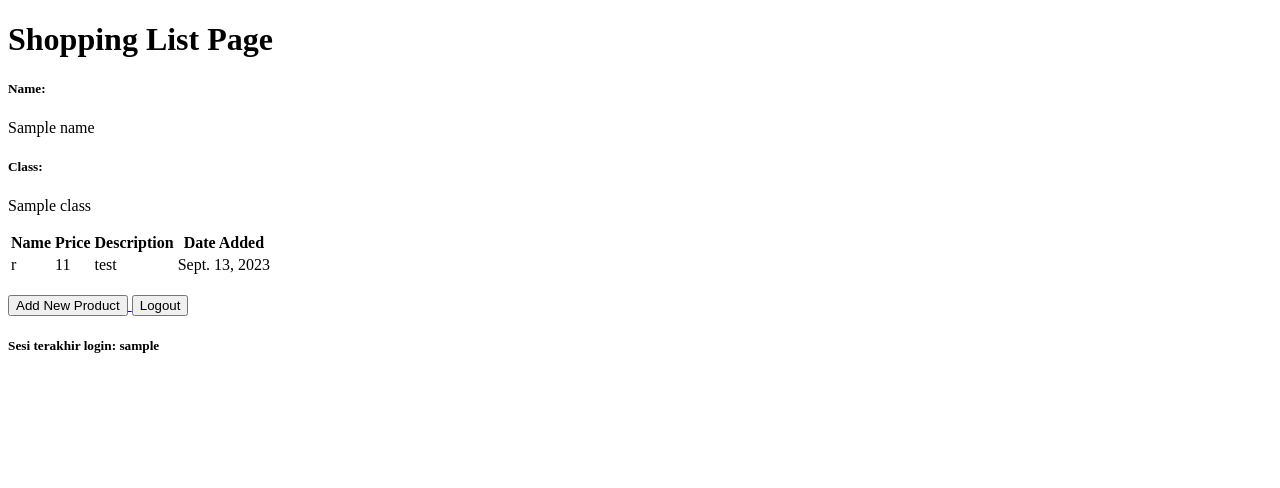
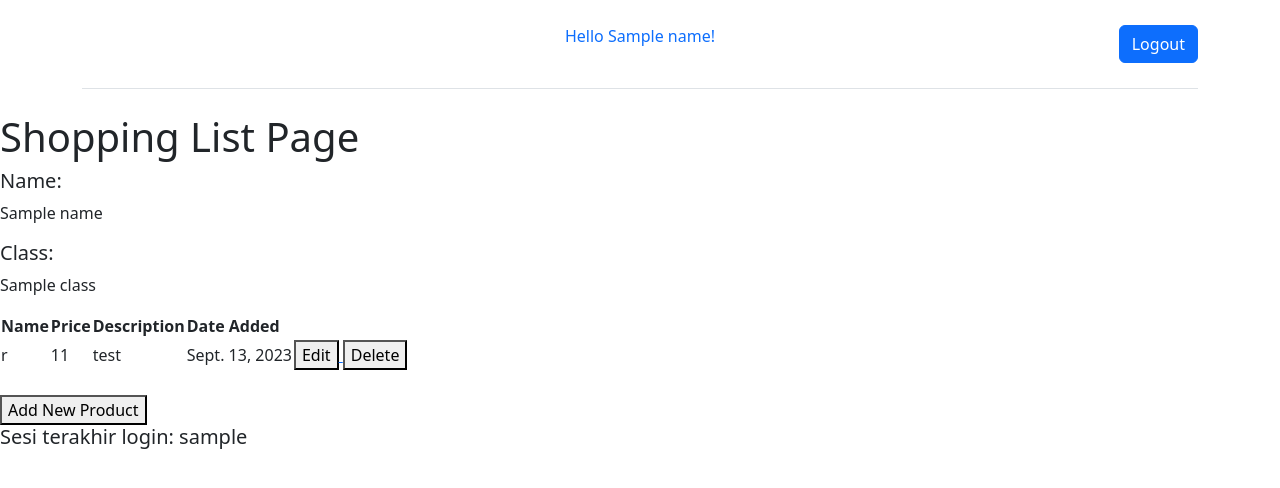
Before and after one commit to reyhanwiyasa/shopping-list, a Django app: template main/templates/main.html in a window 1280 px wide. Shown: the top 488 px of the page. Run offline with Django 4.2, Linux system fonts and the light colour scheme; data comes from the database, SQL or seed files in the repository; both versions use the stored data as it was after the commit; the template is opened without the code that fills it: values that come from a table or form of the project are taken from there, most other values are stand-ins (such as "Sample title", 1, 10 or a date in 2020).

Commit message:
tutor 4 css

```diff
--- a/main/templates/main.html
+++ b/main/templates/main.html
@@ -1,6 +1,25 @@
 {% extends 'base.html' %}
 
 {% block content %}
+<div class="container">
+    <header class="d-flex flex-wrap align-items-center justify-content-center justify-content-md-between py-3 mb-4 border-bottom">
+      <div class="col-md-3 mb-2 mb-md-0">
+        <a href="/" class="d-inline-flex link-body-emphasis text-decoration-none">
+          <svg class="bi" width="40" height="32" role="img" aria-label="Bootstrap"><use xlink:href="#bootstrap"></use></svg>
+        </a>
+      </div>
+
+      <ul class="nav col-12 col-md-auto mb-2 justify-content-center mb-md-0">
+        <li><a href="#" class="nav-link px-2"><p>Hello {{name}}!</p></a></li>
+      </ul>
+
+      <div class="col-md-3 text-end">
+        <a href="{%url 'main:logout' %}">
+        <button type="button" class="btn btn-primary">Logout</button>
+        </a>
+      </div>
+    </header>
+  </div>
     <h1>Shopping List Page</h1>
 
     <h5>Name:</h5>
@@ -25,6 +44,18 @@
                 <td>{{product.price}}</td>
                 <td>{{product.description}}</td>
                 <td>{{product.date_added}}</td>
+                <td>
+                    <a href="{% url 'main:edit_product' product.pk %}">
+                        <button>
+                            Edit
+                        </button>
+                    </a>
+                    <a href="{% url 'main:delete_product' product.pk %}">
+                        <button>
+                            Delete
+                        </button>
+                    </a>
+                </td>
             </tr>
         {% endfor %}
     </table>
@@ -36,10 +67,5 @@
             Add New Product
         </button>
     </a>
-    <a href="{% url 'main:logout' %}">
-        <button>
-            Logout
-        </button>
-    </a>
     <h5>Sesi terakhir login: {{ last_login }}</h5>
 {% endblock content %}
--- a/main/urls.py
+++ b/main/urls.py
@@ -4,6 +4,8 @@ from main.views import show_main, create_product, show_xml, show_json, show_xml_
 from main.views import register
 from main.views import login_user
 from main.views import logout_user
+from main.views import edit_product
+from main.views import delete_product
 
 app_name = 'main'
 
@@ -17,4 +19,6 @@ urlpatterns = [
     path('register/', register, name='register'),
     path('login/', login_user, name='login'),
     path('logout/', logout_user, name='logout'),
+    path('edit-product/<int:id>', edit_product, name='edit_product'),
+    path('delete/<int:id>', delete_product, name='delete_product'),
 ]
--- a/templates/base.html
+++ b/templates/base.html
@@ -9,6 +9,11 @@
         />
         {% block meta %}
         {% endblock meta %}
+        <link href="https://cdn.jsdelivr.net/npm/bootstrap@5.3.2/dist/css/bootstrap.min.css" rel="stylesheet" integrity="sha384-T3c6CoIi6uLrA9TneNEoa7RxnatzjcDSCmG1MXxSR1GAsXEV/Dwwykc2MPK8M2HN" crossorigin="anonymous">
+        <script src="https://code.jquery.com/jquery-3.6.0.min.js" integrity="sha384-KyZXEAg3QhqLMpG8r+J4jsl5c9zdLKaUk5Ae5f5b1bw6AUn5f5v8FZJoMxm6f5cH1" crossorigin="anonymous"></script>
+        <script src="https://cdn.jsdelivr.net/npm/@popperjs/core@2.11.8/dist/umd/popper.min.js" integrity="sha384-I7E8VVD/ismYTF4hNIPjVp/Zjvgyol6VFvRkX/vR+Vc4jQkC+hVqc2pM8ODewa9r" crossorigin="anonymous"></script>
+        <script src="https://cdn.jsdelivr.net/npm/bootstrap@5.3.2/dist/js/bootstrap.min.js" integrity="sha384-BBtl+eGJRgqQAUMxJ7pMwbEyER4l1g+O15P+16Ep7Q9Q+zqX6gSbd85u4mG4QzX+" crossorigin="anonymous"></script>
+</head>
     </head>
 
     <body>
```
Also changed, not shown: main/templates/edit_product.html (added, +22 -0 lines), main/views.py (+22 -0 lines), db.sqlite3.
